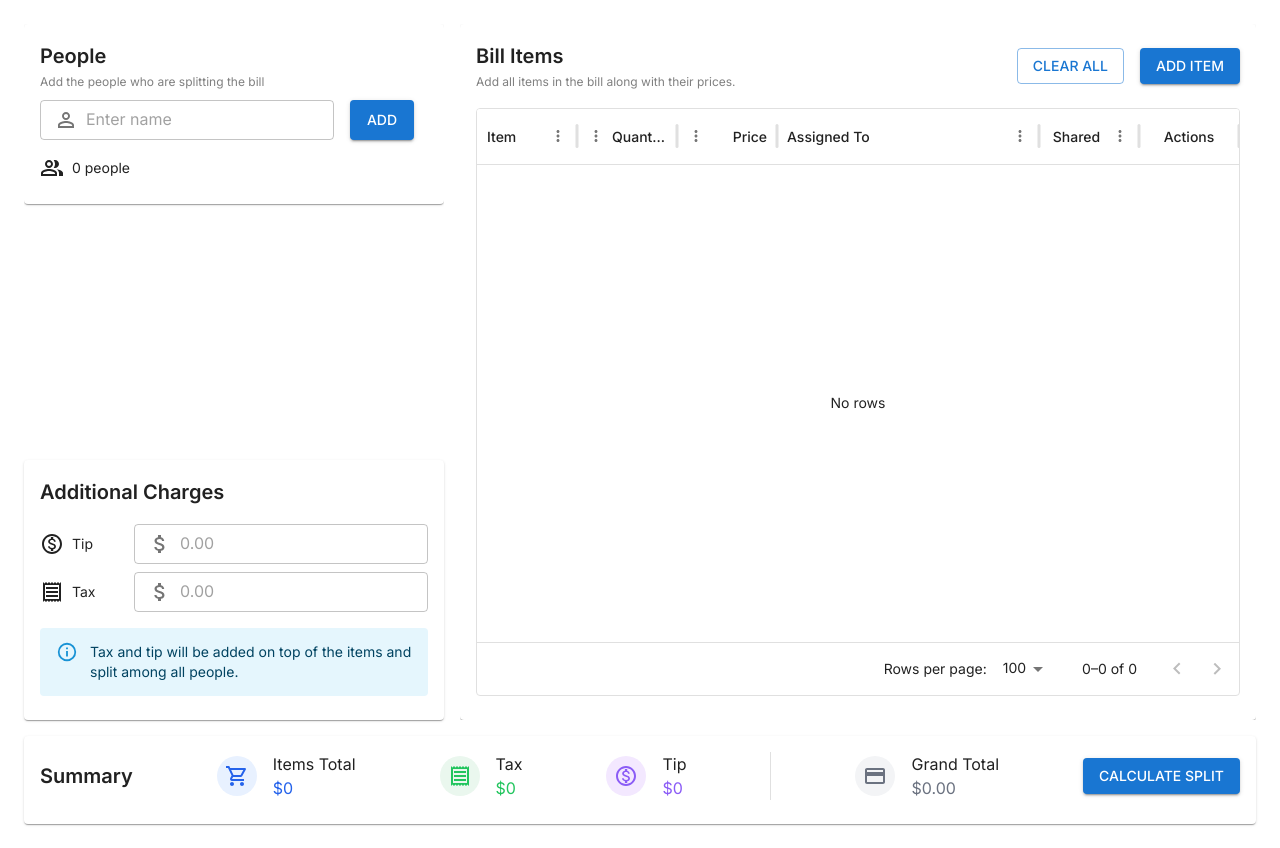
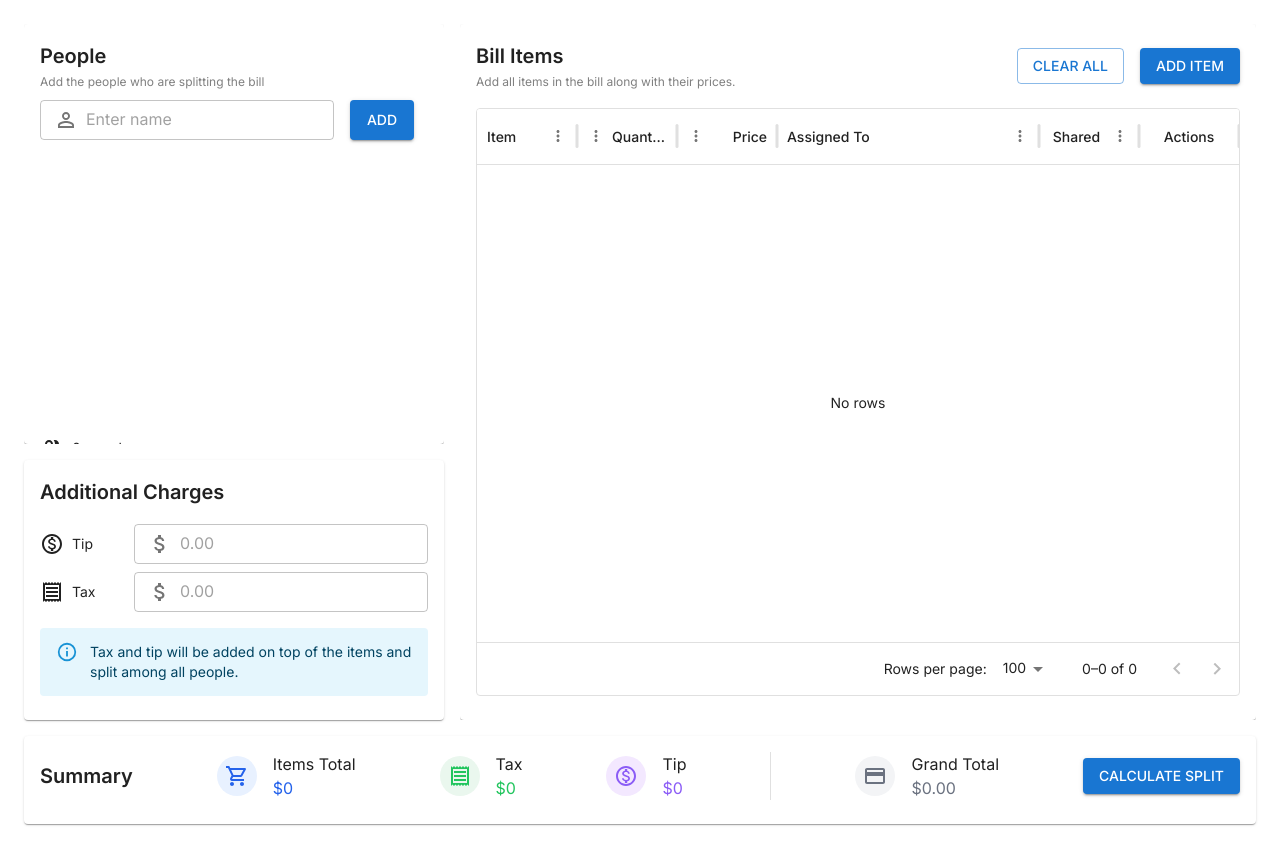
Before and after one commit to William-Vigo/bill-splitter-ui-v2, a Next.js app: page / in a window 1280 px wide. Built offline with nearby package versions, Linux system fonts and the light colour scheme; what @mui/material-nextjs would draw is missing.

Commit message:
Refactor Card layout in people.tsx for better styling

```diff
--- a/components/desktop/people.tsx
+++ b/components/desktop/people.tsx
@@ -95,16 +95,23 @@ export default function People() {
     }
     return (
         <>
-            <Card>
-                <CardContent>
-                    <Stack sx={{ gap: 1 }}>
+            <Card sx={{ height: "100%", minHeight: 0 }}>
+                <CardContent
+                    sx={{
+                        height: "100%",
+                        minHeight: 0,
+                        display: "flex",
+                        flexDirection: "column",
+                    }}
+                >
+                    <Stack sx={{ gap: 1, flex: 1, minHeight: 0 }}>
                         <Stack>
                             <Typography variant="h6">People</Typography>
                             <Typography variant="caption">
                                 Add the people who are splitting the bill
                             </Typography>
                         </Stack>
-                        <Stack>
+                        <Stack sx={{ minHeight: 0 }}>
                             <form
                                 onSubmit={(e) => {
                                     e.preventDefault()
@@ -136,7 +143,14 @@ export default function People() {
                                 </Stack>
                             </form>
                         </Stack>
-                        <Stack>
+                        <Stack
+                            sx={{
+                            flex: 1,
+                            minHeight: 0,
+                            overflowY: "auto",
+                            gap: 1,
+                            }}
+                        >
                             {party.map((person) => (
                                 <Paper
                                     key={person}
```
